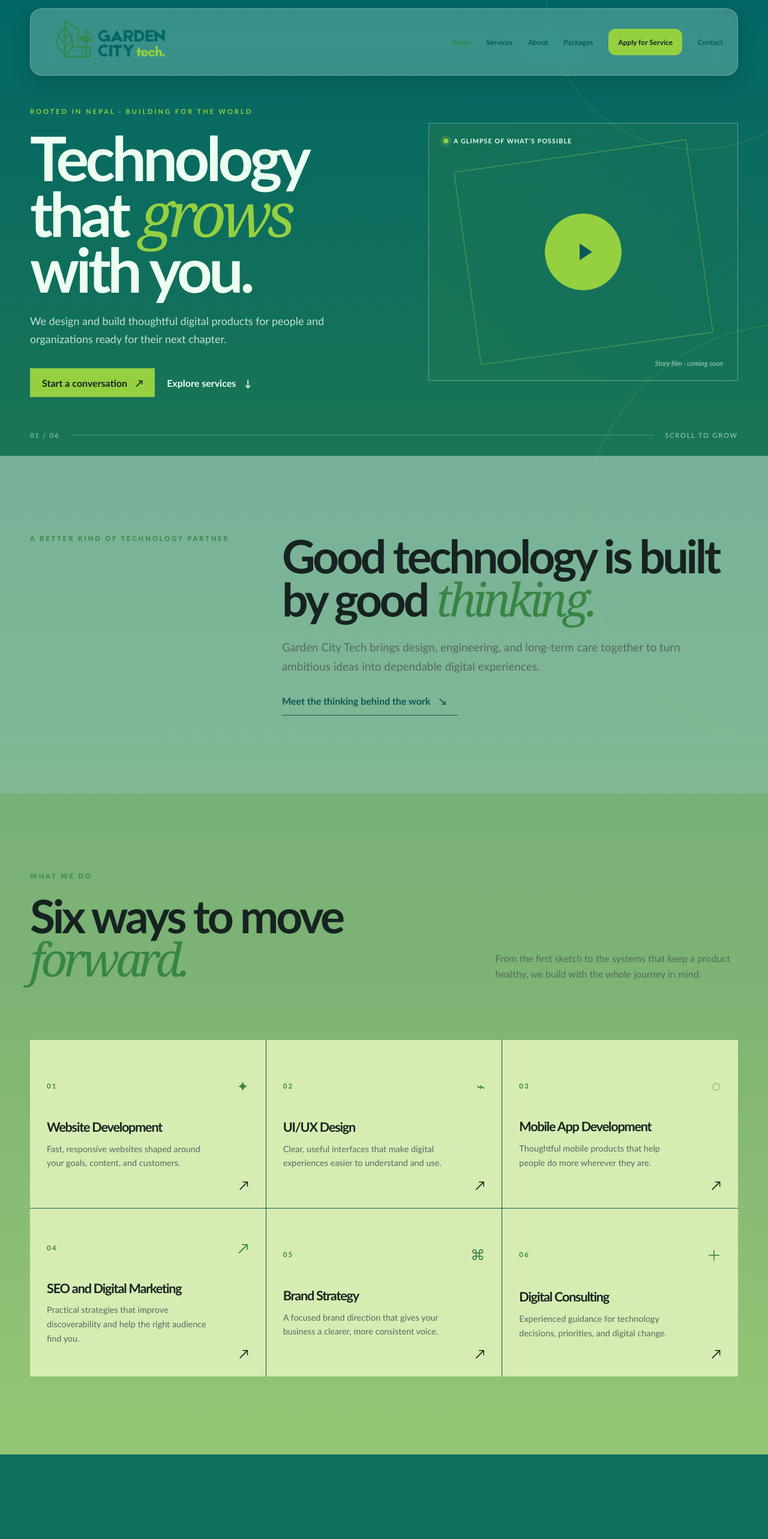
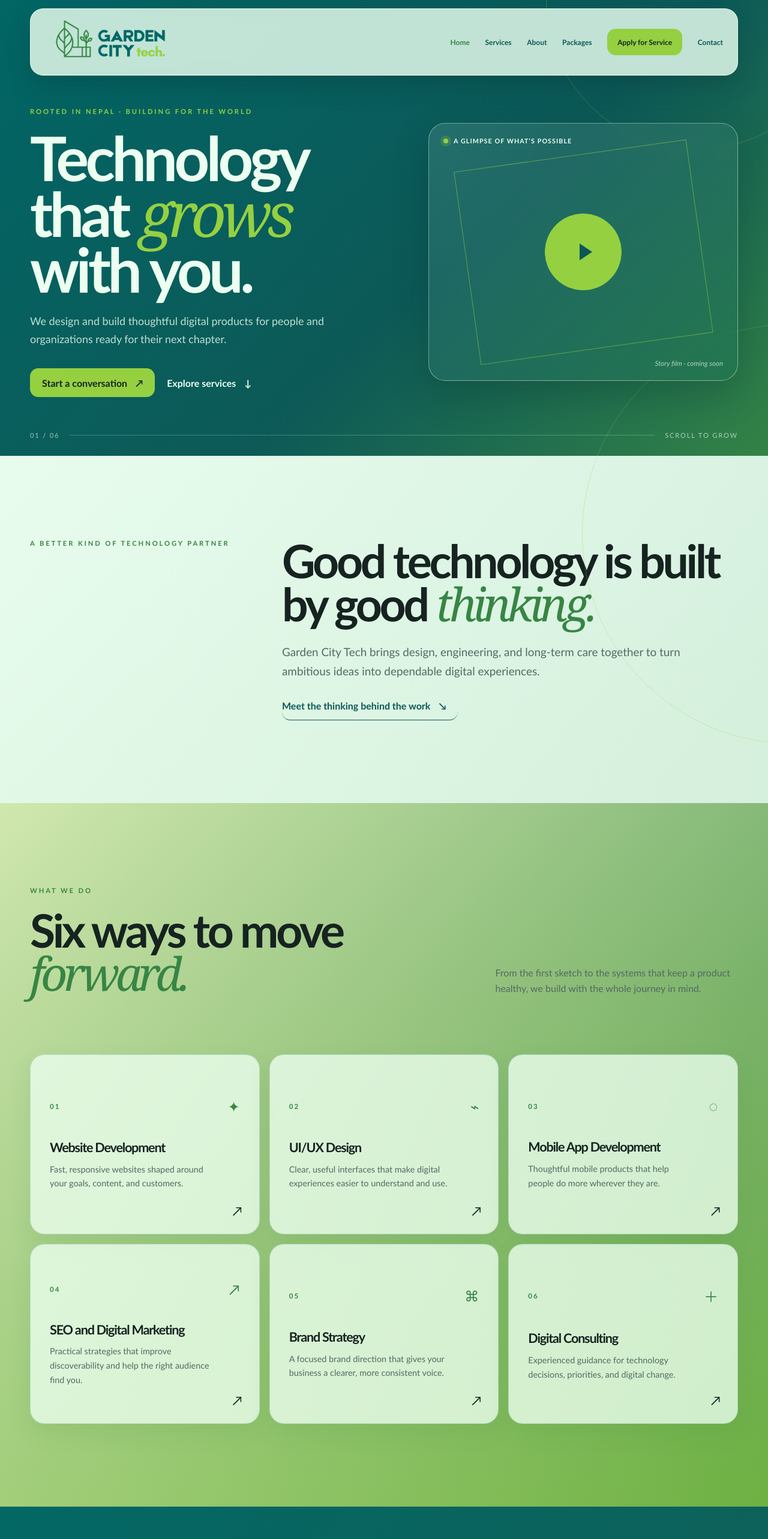
Before and after one commit to gardencitytechdiraj-bot/garden-city-tech, a React (Vite) app: page / in a window 1280 px wide. Shown: the top 2566 px of the page at 60% size. Built offline with nearby package versions, Linux system fonts and the light colour scheme.

Commit message:
Refine Garden City Tech visual system

```diff
--- a/src/styles.css
+++ b/src/styles.css
@@ -37,14 +37,14 @@ p { line-height: 1.65; }
 .skip-link { position: fixed; top: 12px; left: 12px; z-index: 100; transform: translateY(-160%); background: var(--lime); color: var(--ink); padding: 12px 16px; font-weight: 700; }
 .skip-link:focus { transform: translateY(0); }
 .site-shell { overflow: clip; background: linear-gradient(180deg, var(--teal) 0%, var(--forest) 20%, var(--lime) 42%, var(--soft-green) 63%, var(--mint) 82%, var(--teal) 100%); }
-.section-dark { position: relative; color: var(--mint); background: rgba(1, 102, 101, 0.86); }
-.section-light { background: rgba(236, 255, 240, 0.44); }
-.section-mint { background: rgba(215, 236, 178, 0.44); }
+.section-dark { position: relative; color: var(--mint); background: linear-gradient(135deg, rgba(1, 102, 101, 0.98), rgba(12, 88, 87, 0.92)); }
+.section-light { background: linear-gradient(135deg, rgba(236, 255, 240, 0.98), rgba(236, 255, 240, 0.88)); }
+.section-mint { background: linear-gradient(135deg, rgba(215, 236, 178, 0.96), rgba(149, 208, 65, 0.2)); }
 .overline { margin-bottom: 22px; color: var(--forest); font-size: 0.7rem; font-weight: 800; letter-spacing: 0.26em; line-height: 1.4; text-transform: uppercase; }
 .overline-lime { color: var(--lime); }
 em { color: var(--forest); font-family: Georgia, "Times New Roman", serif; font-weight: 400; letter-spacing: -0.08em; }
 .section-dark em { color: var(--lime); }
-.button, .text-button, .arrow-link { min-height: 48px; display: inline-flex; align-items: center; gap: 14px; padding: 13px 20px; font-weight: 700; transition: color var(--dur-1) ease, background-color var(--dur-1) ease; }
+.button, .text-button, .arrow-link { min-height: 48px; display: inline-flex; align-items: center; gap: 14px; padding: 13px 20px; border-radius: 14px; font-weight: 700; transition: color var(--dur-1) ease, background-color var(--dur-1) ease; }
 .button > span[aria-hidden="true"], .text-button > span[aria-hidden="true"], .arrow-link > span[aria-hidden="true"] { transition: transform var(--dur-2) var(--ease-out-quart); }
 .button:hover > span[aria-hidden="true"], .text-button:hover > span[aria-hidden="true"], .arrow-link:hover > span[aria-hidden="true"] { transform: translate(3px, -3px); }
 .button-lime { color: var(--ink); background: var(--lime); }
@@ -56,8 +56,8 @@ em { color: var(--forest); font-family: Georgia, "Times New Roman", serif; font-
 .light-button { color: var(--mint); }
 .arrow-link { padding-left: 0; color: var(--teal-deep); background: transparent; border-bottom: 1px solid var(--teal-deep); }
 
-.site-header { position: fixed; z-index: 20; top: 14px; left: 50%; width: min(1180px, calc(100% - 32px)); color: var(--mint); border: 1px solid rgba(236, 255, 240, 0.34); border-radius: 20px; background: rgba(236, 255, 240, 0.24); box-shadow: 0 16px 34px rgba(1, 37, 36, 0.16); backdrop-filter: blur(18px) saturate(135%); -webkit-backdrop-filter: blur(18px) saturate(135%); transform: translateX(-50%); transition: background var(--dur-2) ease, box-shadow var(--dur-2) ease; }
-.site-header.is-condensed { background: rgba(236, 255, 240, 0.3); box-shadow: 0 18px 40px rgba(1, 37, 36, 0.22); }
+.site-header { position: fixed; z-index: 20; top: 14px; left: 50%; width: min(1180px, calc(100% - 32px)); color: var(--teal-deep); border: 1px solid rgba(236, 255, 240, 0.88); border-radius: 22px; background: rgba(236, 255, 240, 0.82); box-shadow: 0 18px 42px rgba(1, 37, 36, 0.2); backdrop-filter: blur(18px) saturate(135%); -webkit-backdrop-filter: blur(18px) saturate(135%); transform: translateX(-50%); transition: background var(--dur-2) ease, box-shadow var(--dur-2) ease; }
+.site-header.is-condensed { background: rgba(236, 255, 240, 0.92); box-shadow: 0 20px 46px rgba(1, 37, 36, 0.26); }
 .header-inner { display: flex; align-items: center; justify-content: space-between; min-height: 92px; }
 .brand-lockup { min-height: 0; padding: 10px 15px; border-radius: 0; background: transparent; }
 .brand-logo { width: 190px; height: auto; }
@@ -65,11 +65,11 @@ em { color: var(--forest); font-family: Georgia, "Times New Roman", serif; font-
 .primary-nav { display: flex; align-items: center; gap: clamp(14px, 2vw, 30px); }
 .primary-nav button { min-height: 44px; padding: 8px 0; color: var(--teal-deep); background: transparent; font-size: 0.75rem; font-weight: 700; }
 .primary-nav button:hover, .primary-nav button.nav-active { color: var(--forest); }
-.primary-nav .nav-apply { padding: 10px 16px; color: var(--ink); border-radius: 12px; background: var(--lime); }
+.primary-nav .nav-apply { padding: 11px 17px; color: var(--ink); border-radius: 14px; background: var(--lime); }
 .menu-toggle { display: none; min-height: 44px; padding: 10px 0; color: var(--teal-deep); background: transparent; font-weight: 700; }
 
 .hero-section { min-height: 760px; padding: 178px 0 36px; isolation: isolate; }
-.hero-light { position: relative; color: var(--mint); background: transparent; }
+.hero-light { position: relative; color: var(--mint); background: linear-gradient(135deg, rgba(1, 102, 101, 0.98), rgba(12, 88, 87, 0.94) 58%, rgba(55, 133, 68, 0.88)); }
 .hero-light .overline-lime { color: var(--lime); }
 .hero-light em { color: var(--lime); }
 .hero-light .hero-intro { color: rgba(236, 255, 240, 0.8); }
@@ -83,7 +83,7 @@ em { color: var(--forest); font-family: Georgia, "Times New Roman", serif; font-
 .hero-intro { max-width: 510px; margin-bottom: 34px; color: rgba(236, 255, 240, 0.8); font-size: 1.12rem; }
 .hero-actions { display: flex; flex-wrap: wrap; align-items: center; gap: 20px; }
 .hero-visual { position: relative; min-height: 430px; }
-.video-placeholder { position: relative; min-height: 430px; overflow: hidden; display: grid; place-items: center; border: 1px solid rgba(236, 255, 240, 0.35); background: linear-gradient(145deg, rgba(55, 133, 68, 0.28), rgba(1, 102, 101, 0.04)); }
+.video-placeholder { position: relative; min-height: 430px; overflow: hidden; display: grid; place-items: center; border: 1px solid rgba(236, 255, 240, 0.42); border-radius: 28px; background: linear-gradient(145deg, rgba(236, 255, 240, 0.12), rgba(1, 102, 101, 0.16)); box-shadow: 0 24px 60px rgba(1, 37, 36, 0.24); backdrop-filter: blur(10px); -webkit-backdrop-filter: blur(10px); }
 .video-placeholder::before { position: absolute; inset: 12%; border: 1px solid rgba(149, 208, 65, 0.55); content: ""; transform: rotate(-8deg); }
 .video-grid-lines { position: absolute; inset: 0; opacity: 0.22; background: linear-gradient(90deg, transparent 49.7%, var(--mint) 50%, transparent 50.3%), linear-gradient(0deg, transparent 49.7%, var(--mint) 50%, transparent 50.3%); background-size: 88px 88px; }
 .video-label { position: absolute; top: 22px; left: 24px; display: flex; align-items: center; gap: 9px; color: var(--mint); font-size: 0.67rem; font-weight: 700; letter-spacing: 0.1em; text-transform: uppercase; }
@@ -106,18 +106,18 @@ em { color: var(--forest); font-family: Georgia, "Times New Roman", serif; font-
 .hero-footnote { position: absolute; right: 0; bottom: 28px; left: 0; display: flex; align-items: center; gap: 17px; color: rgba(236, 255, 240, 0.65); font-size: 0.7rem; letter-spacing: 0.16em; text-transform: uppercase; }
 .hero-rule { flex: 1; height: 1px; background: var(--white-line); }
 
-.intro-section, .services-section, .process-section, .packages-section, .about-section { padding: 130px 0; }
+.intro-section, .services-section, .process-section, .packages-section, .about-section { padding: 138px 0; }
 .intro-grid { display: grid; grid-template-columns: 0.5fr 1fr; gap: 40px; }
 .intro-grid h2, .section-heading h2, .about-grid h2, .cta-content h2 { max-width: 810px; margin-bottom: 28px; font-size: clamp(3rem, 6vw, 6.1rem); line-height: 0.94; }
 .large-copy { max-width: 670px; color: var(--muted); font-size: 1.18rem; }
 .section-heading { margin-bottom: 70px; }
 .split-heading { display: grid; grid-template-columns: minmax(0, 1fr) minmax(300px, 0.55fr); gap: 40px; align-items: end; }
 .split-heading > p { max-width: 410px; margin-bottom: 26px; color: var(--muted); }
-.service-grid { display: grid; grid-template-columns: repeat(3, 1fr); gap: 1px; background: var(--teal-deep); }
-.service-card { position: relative; min-height: 280px; padding: 28px; color: var(--ink); border: 0; text-align: left; background: var(--soft-green); cursor: pointer; transition: color var(--dur-1) ease, background-color var(--dur-1) ease; }
+.service-grid { display: grid; grid-template-columns: repeat(3, 1fr); gap: 16px; }
+.service-card { position: relative; min-height: 300px; padding: 32px; color: var(--ink); border: 1px solid rgba(1, 102, 101, 0.16); border-radius: 24px; text-align: left; background: rgba(236, 255, 240, 0.78); box-shadow: 0 16px 36px rgba(55, 133, 68, 0.12); cursor: pointer; transition: color var(--dur-1) ease, background-color var(--dur-1) ease, box-shadow var(--dur-2) var(--ease-out-quart); }
 .service-card:focus-visible { z-index: 1; outline: 3px solid var(--lime); outline-offset: -5px; }
-.service-card:hover { z-index: 1; color: var(--mint); background: var(--teal-deep); }
-.service-card.is-expanded { z-index: 1; color: var(--mint); background: var(--teal-deep); }
+.service-card:hover { z-index: 1; color: var(--mint); background: var(--teal-deep); box-shadow: 0 22px 46px rgba(1, 37, 36, 0.2); }
+.service-card.is-expanded { z-index: 1; color: var(--mint); background: var(--teal-deep); box-shadow: 0 22px 46px rgba(1, 37, 36, 0.2); }
 .service-card-top { display: flex; align-items: center; justify-content: space-between; margin-bottom: 42px; }
 .service-number { color: var(--forest); font-size: 0.72rem; font-weight: 800; letter-spacing: 0.18em; }
 .service-icon { color: var(--forest); font-size: 1.5rem; }
@@ -126,7 +126,7 @@ em { color: var(--forest); font-family: Georgia, "Times New Roman", serif; font-
 .service-card:hover .service-number, .service-card:hover .service-icon, .service-card:hover p { color: var(--lime); }
 .card-arrow { position: absolute; right: 28px; bottom: 25px; font-size: 1.35rem; transition: transform var(--dur-2) var(--ease-out-quart); }
 .service-card:hover .card-arrow, .service-card:focus-visible .card-arrow { transform: translate(3px, -3px); }
-.service-detail { max-width: 760px; margin-top: 20px; padding: 24px 28px; color: var(--mint); background: var(--teal-deep); }
+.service-detail { max-width: 760px; margin-top: 20px; padding: 28px 32px; color: var(--mint); border-radius: 22px; background: var(--teal-deep); box-shadow: 0 18px 38px rgba(1, 37, 36, 0.18); }
 .service-detail h3 { margin-bottom: 8px; font-size: 1.7rem; }
 .service-detail p { max-width: 640px; margin: 0; color: rgba(236, 255, 240, 0.76); }
 
@@ -148,7 +148,7 @@ em { color: var(--forest); font-family: Georgia, "Times New Roman", serif; font-
 .proof-layout .section-heading { margin-bottom: 0; }
 .proof-layout .section-heading h2 { margin-bottom: 24px; font-size: clamp(3rem, 6vw, 6rem); line-height: 0.94; }
 .proof-grid { display: grid; grid-template-columns: repeat(3, minmax(0, 1fr)); gap: 14px; min-width: 0; padding-top: 8px; }
-.proof-grid article { min-height: 250px; padding: 24px; border-top: 2px solid var(--forest); background: var(--soft-green); }
+.proof-grid article { min-height: 270px; padding: 28px; border: 1px solid rgba(55, 133, 68, 0.18); border-top: 3px solid var(--forest); border-radius: 22px; background: rgba(215, 236, 178, 0.66); box-shadow: 0 16px 34px rgba(55, 133, 68, 0.08); }
 .proof-grid article > span { color: var(--forest); font-size: 0.72rem; font-weight: 800; letter-spacing: 0.18em; }
 .proof-grid h3 { margin: 44px 0 12px; color: var(--teal-deep); font-size: 1.35rem; line-height: 1.05; overflow-wrap: anywhere; }
 .proof-grid p { margin: 0; color: var(--muted); font-size: 0.84rem; line-height: 1.55; overflow-wrap: anywhere; }
@@ -162,12 +162,12 @@ em { color: var(--forest); font-family: Georgia, "Times New Roman", serif; font-
 
 .package-heading { max-width: 740px; }
 .package-heading > p:last-child { max-width: 480px; margin-bottom: 0; color: var(--muted); }
-.package-grid { display: grid; grid-template-columns: repeat(4, 1fr); gap: 14px; }
-.package-card { position: relative; display: flex; min-height: 480px; flex-direction: column; padding: 28px; border: 1px solid rgba(1, 102, 101, 0.28); background: rgba(236, 255, 240, 0.36); }
-.package-card.is-recommended { border: 2px solid var(--forest); background: var(--mint); transform: translateY(-8px); }
-.package-recommended { position: absolute; top: -13px; right: 20px; padding: 6px 10px; color: var(--ink); background: var(--lime); font-size: 0.64rem; font-weight: 800; letter-spacing: 0.12em; text-transform: uppercase; }
+.package-grid { display: grid; grid-template-columns: repeat(4, 1fr); gap: 18px; }
+.package-card { position: relative; display: flex; min-height: 480px; flex-direction: column; padding: 30px; border: 1px solid rgba(1, 102, 101, 0.2); border-radius: 24px; background: rgba(236, 255, 240, 0.64); box-shadow: 0 18px 36px rgba(55, 133, 68, 0.12); }
+.package-card.is-recommended { border: 2px solid var(--forest); background: var(--mint); transform: translateY(-10px); box-shadow: 0 24px 44px rgba(1, 37, 36, 0.18); }
+.package-recommended { position: absolute; top: -13px; right: 20px; padding: 7px 12px; border-radius: 999px; color: var(--ink); background: var(--lime); font-size: 0.64rem; font-weight: 800; letter-spacing: 0.12em; text-transform: uppercase; }
 .package-ideal { margin: -28px 0 26px; padding: 10px 0; color: var(--forest); border-bottom: 1px solid var(--line); font-size: 0.75rem; font-weight: 700; }
-.package-card:hover { background: var(--mint); }
+.package-card:hover { background: rgba(236, 255, 240, 0.94); box-shadow: 0 24px 44px rgba(55, 133, 68, 0.18); }
 .package-eyebrow { margin-bottom: 44px; color: var(--forest); font-size: 0.72rem; font-weight: 700; }
 .package-card h3 { margin-bottom: 15px; color: var(--teal-deep); font-size: 2.4rem; }
 .package-card > p:not(.package-eyebrow) { min-height: 98px; color: var(--muted); font-size: 0.9rem; }
@@ -178,12 +178,12 @@ em { color: var(--forest); font-family: Georgia, "Times New Roman", serif; font-
 
 .about-grid { display: grid; grid-template-columns: 0.9fr 1.1fr; gap: clamp(50px, 10vw, 150px); }
 .values-stack { display: grid; gap: 14px; }
-.manifesto-card, .values-card { padding: 32px; border: 1px solid var(--line); }
+.manifesto-card, .values-card { padding: 32px; border: 1px solid var(--line); border-radius: 22px; background: rgba(236, 255, 240, 0.66); box-shadow: 0 16px 34px rgba(55, 133, 68, 0.08); }
 .manifesto-card { border-left: 5px solid var(--lime); }
 .card-mission { border-left-color: var(--teal); }
 .manifesto-card .overline, .values-card .overline { margin-bottom: 16px; }
 .manifesto-card p:last-child { margin-bottom: 0; color: var(--muted); font-size: 0.96rem; }
-.values-card { background: var(--soft-green); }
+.values-card { background: rgba(215, 236, 178, 0.72); }
 .value-tags { display: flex; flex-wrap: wrap; gap: 8px; }
 .value-tags span { padding: 9px 11px; color: var(--teal-deep); border: 1px solid rgba(1, 102, 101, 0.28); font-size: 0.76rem; font-weight: 700; }
 
@@ -211,13 +211,13 @@ em { color: var(--forest); font-family: Georgia, "Times New Roman", serif; font-
 .field.wide { grid-column: 1 / -1; }
 .field > span { color: var(--mint); font-size: 0.72rem; font-weight: 700; }
 .field b { color: var(--lime); }
-.field input, .field select, .field textarea, .access-form input { width: 100%; min-height: 50px; padding: 12px 14px; color: var(--mint); border: 1px solid var(--white-line); border-radius: 0; outline: 0; background: rgba(236, 255, 240, 0.06); }
+.field input, .field select, .field textarea, .access-form input { width: 100%; min-height: 50px; padding: 12px 14px; color: var(--mint); border: 1px solid var(--white-line); border-radius: 12px; outline: 0; background: rgba(236, 255, 240, 0.06); transition: border-color var(--dur-1) ease, background-color var(--dur-1) ease; }
 .field input[aria-invalid="true"], .field select[aria-invalid="true"], .field textarea[aria-invalid="true"] { border-color: #ffb7a8; }
 .field textarea { resize: vertical; }
 .field input::placeholder, .field textarea::placeholder { color: rgba(236, 255, 240, 0.42); }
 .field select option { color: var(--ink); background: var(--mint); }
 .honeypot { position: absolute; left: -9999px; width: 1px; height: 1px; overflow: hidden; }
-.file-drop { position: relative; display: flex; align-items: center; gap: 18px; min-height: 116px; margin-bottom: 24px; padding: 20px; border: 1px dashed var(--lime); background: rgba(149, 208, 65, 0.09); cursor: pointer; }
+.file-drop { position: relative; display: flex; align-items: center; gap: 18px; min-height: 116px; margin-bottom: 24px; padding: 20px; border: 1px dashed var(--lime); border-radius: 18px; background: rgba(149, 208, 65, 0.09); cursor: pointer; transition: background-color var(--dur-1) ease, border-color var(--dur-1) ease; }
 .file-drop input { position: absolute; inset: 0; width: 100%; height: 100%; opacity: 0; cursor: pointer; }
 .file-icon { display: grid; width: 42px; height: 42px; place-items: center; color: var(--ink); background: var(--lime); font-size: 1.5rem; }
 .file-drop strong, .file-drop small { display: block; }
@@ -302,9 +302,9 @@ em { color: var(--forest); font-family: Georgia, "Times New Roman", serif; font-
   .brand-logo { display: none; }
   .brand-icon { display: block; }
   .menu-toggle { display: block; }
-  .primary-nav { position: absolute; top: 72px; right: 0; left: 0; display: none; padding: 14px 20px 18px; flex-direction: column; align-items: stretch; border: 1px solid rgba(236, 255, 240, 0.28); border-radius: 16px; background: rgba(12, 88, 87, 0.88); box-shadow: 0 16px 30px rgba(1, 37, 36, 0.2); backdrop-filter: blur(18px); -webkit-backdrop-filter: blur(18px); }
+  .primary-nav { position: absolute; top: 72px; right: 0; left: 0; display: none; padding: 18px 20px 22px; flex-direction: column; align-items: stretch; gap: 6px; border: 1px solid rgba(236, 255, 240, 0.42); border-radius: 0 0 18px 18px; background: linear-gradient(180deg, var(--teal), var(--teal-deep)); box-shadow: 0 20px 34px rgba(1, 37, 36, 0.28); backdrop-filter: blur(18px); -webkit-backdrop-filter: blur(18px); }
   .primary-nav.is-open { display: flex; }
-  .primary-nav button { color: var(--soft-green); }
+  .primary-nav button { color: var(--mint); }
   .primary-nav button:hover, .primary-nav button.nav-active { color: var(--lime); }
   .primary-nav button { text-align: left; }
   .primary-nav .nav-apply { text-align: center; }
```
